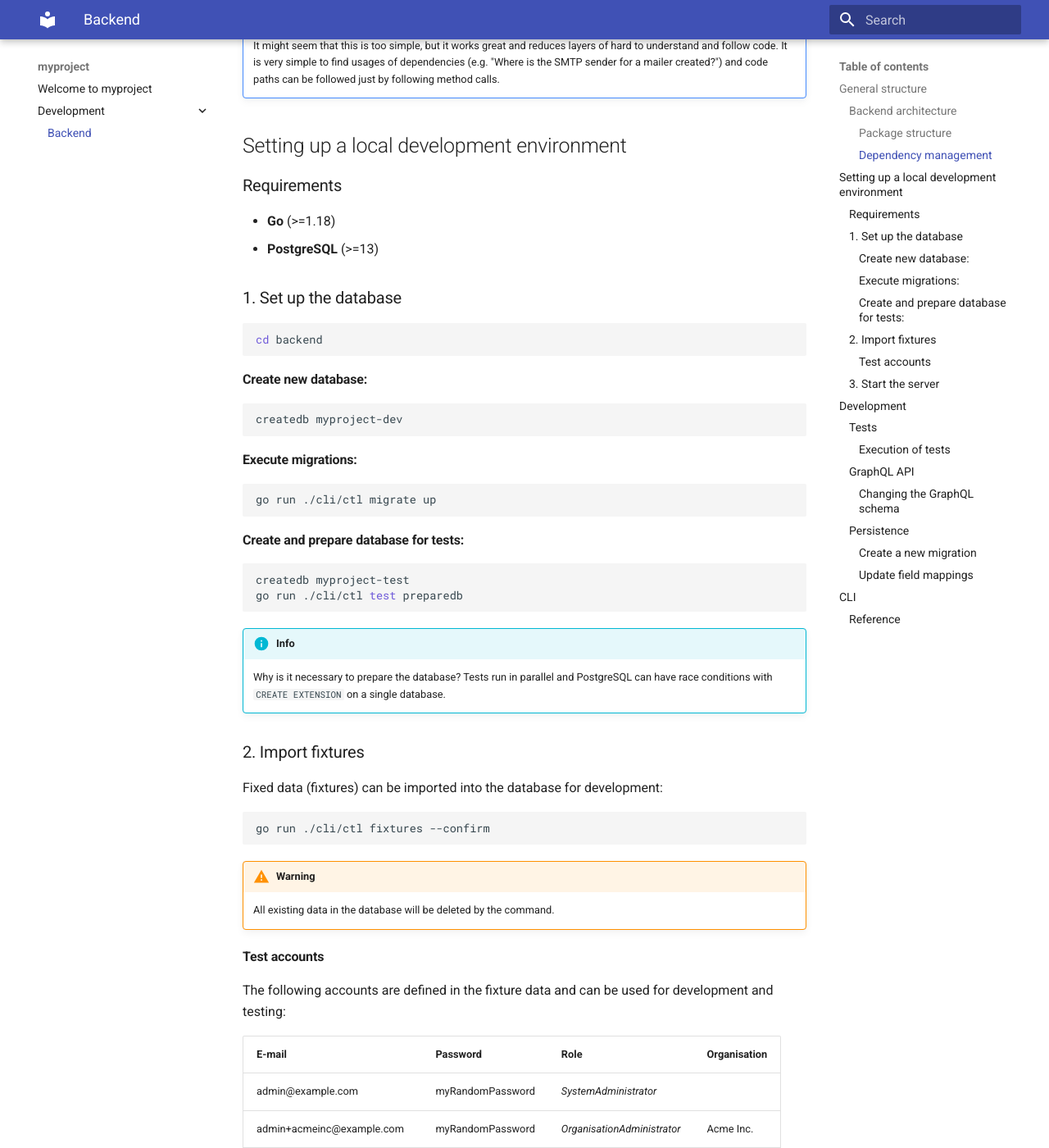
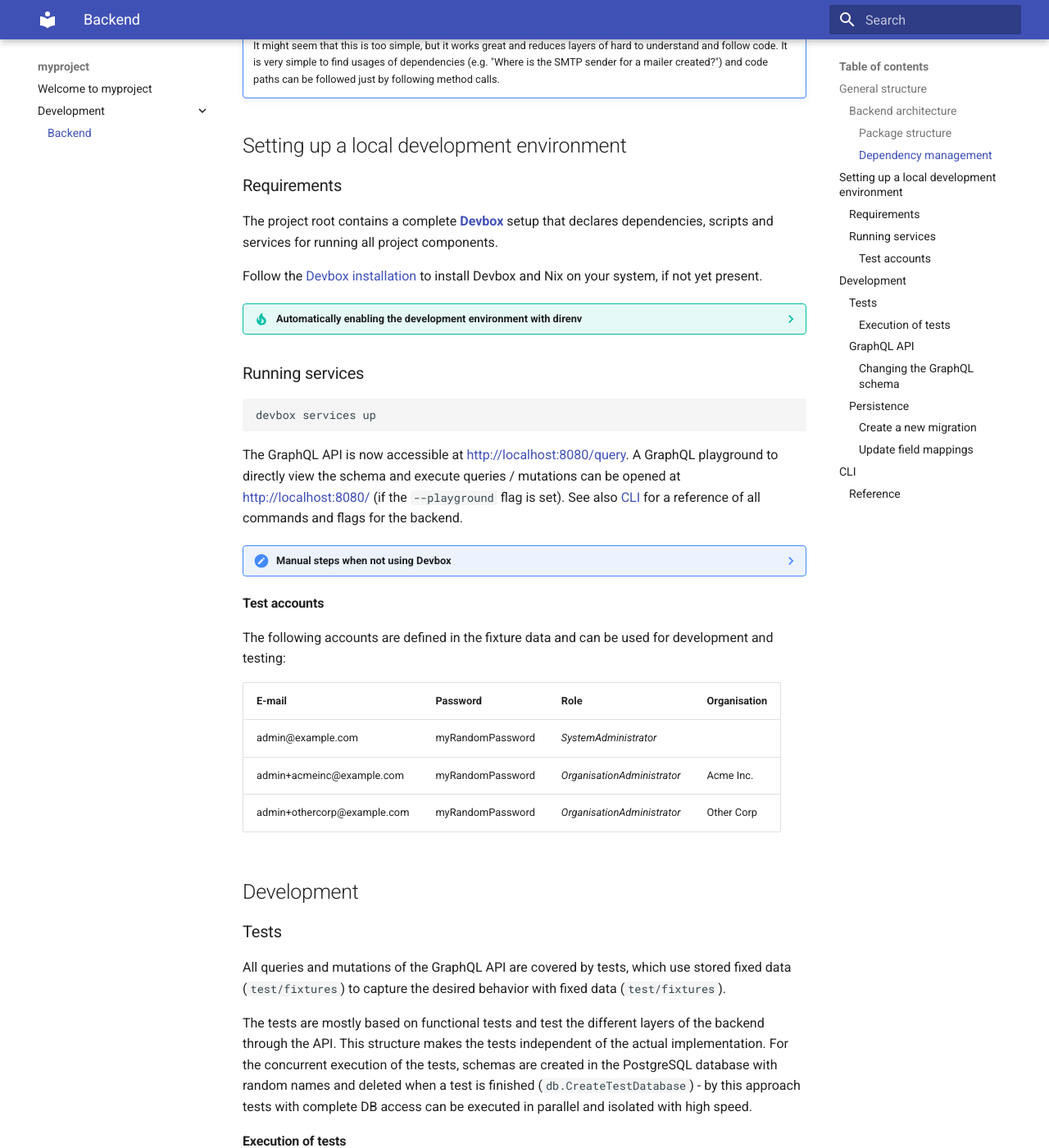
Before and after one commit to networkteam/go-apibackend-boilerplate, an MkDocs documentation site: the page built from docs/src/development/backend.md, in a window 1280 px wide and 1400 px high, scrolled down 5314 px. Shown: the whole window at 82% size. Built offline with MkDocs 1.6.1 and Material for MkDocs 9.7.7, drawn with Linux system fonts in a browser that asks for light colours; some of the changed text lies outside the part shown.

Commit message:
Adjust docs to Devbox

````diff
--- a/docs/src/development/backend.md
+++ b/docs/src/development/backend.md
@@ -196,50 +196,91 @@ implementation can be changed by providing different CLI options.
 
 ### Requirements
 
-- **Go** (>=1.18)
-- **PostgreSQL** (>=13)
+The project root contains a complete [**Devbox**](https://www.jetify.com/devbox/) setup that declares dependencies, scripts and services for running all project components.
 
-### 1. Set up the database
+Follow the [Devbox installation](https://www.jetify.com/devbox/docs/installing_devbox/) to install Devbox and Nix on your system, if not yet present.
+
+??? tip "Automatically enabling the development environment with direnv"
+
+    The project root includes an `.envrc` for direnv that automatically activates the Devbox environment.
+    Direnv must be installed globally (e.g. via `devbox global` or Homebrew).
+
+
+### Running services
 
 ```shell
-cd backend
+devbox services up
 ```
 
-#### Create new database:
+The GraphQL API is now accessible at [http://localhost:8080/query](http://localhost:8080/query).
+A GraphQL playground to directly view the schema and execute queries / mutations can be opened at [http://localhost:8080/](http://localhost:8080/) (if the `--playground` flag is set).
+See also [CLI](#cli) for a reference of all commands and flags for the backend.
 
-```shell
-createdb myproject-dev
-```
+??? note "Manual steps when not using Devbox"
 
-#### Execute migrations:
+    You need the following dependencies to setup and run the backend:
 
-```shell
-go run ./cli/ctl migrate up
-```
+      - **Go** (>=1.22)
+      - **PostgreSQL** (>=16)
 
-#### Create and prepare database for tests:
+    Follow these steps to setup and run the services needed for the backend:
 
-```shell
-createdb myproject-test
-go run ./cli/ctl test preparedb
-```
+    1. Switch to the backend
 
-!!! info
+        ```shell
+        cd backend
+        ```
 
-    Why is it necessary to prepare the database?
-    Tests run in parallel and PostgreSQL can have race conditions with `CREATE EXTENSION` on a single database.
+    2. Set up the database
 
-### 2. Import fixtures
+        ```shell
+        createdb myproject-dev
+        ```
 
-Fixed data (fixtures) can be imported into the database for development:
+    3. Execute migrations:
 
-```shell
-go run ./cli/ctl fixtures --confirm
-```
+        ```shell
+        go run ./cli/ctl migrate up
+        ```
 
-!!! warning
+    4. Create and prepare database for tests:
 
-    All existing data in the database will be deleted by the command.
+        ```shell
+        createdb myproject-test
+        go run ./cli/ctl test preparedb
+        ```
+
+        !!! info "Why is it necessary to prepare the database?"
+
+            Tests run in parallel and PostgreSQL can have race conditions with `CREATE EXTENSION` on a single database.
+
+    5. Import fixtures
+
+        Fixed data (fixtures) can be imported into the database for development:
+
+        ```shell
+        go run ./cli/ctl fixtures --confirm
+        ```
+
+        !!! warning
+
+            All existing data in the database will be deleted by the command.
+
+    6. Start the server
+
+        ```shell
+        go run ./cli/ctl server --playground
+        ```
+
+
+        !!! tip
+
+            When developing, `refresh` can be used to automatically restart the backend server when files have been modified:
+
+            ```shell
+            go run github.com/networkteam/refresh
+            ```
+
 
 #### Test accounts
 
@@ -250,23 +291,6 @@ The following accounts are defined in the fixture data and can be used for devel
 | admin@example.com           | myRandomPassword | _SystemAdministrator_       |              |
 | admin+acmeinc@example.com   | myRandomPassword | _OrganisationAdministrator_ | Acme Inc.    |
 | admin+othercorp@example.com | myRandomPassword | _OrganisationAdministrator_ | Other Corp   |
-
-### 3. Start the server
-
-```shell
-cd backend
-go run ./cli/ctl server --playground
-```
-
-The GraphQL API is now accessible at [http://localhost:8080/query](http://localhost:8080/query). A GraphQL playground to directly view the schema and execute queries / mutations can be called at [http://localhost:8080/](http://localhost:8080/) (if the `--playground` flag is set). See also [CLI](#cli) for a reference of all options.
-
-!!! tip
-
-    When developing, `refresh` can be used to automatically restart the backend server when files have been modified:
-
-    ```shell
-    go run ./cli/refresh
-    ```
 
 ## Development
 
@@ -284,7 +308,7 @@ finished (`db.CreateTestDatabase`) - by this approach tests with complete DB acc
 
 !!! note
 
-    Before running the tests, the [test database must be set up](#create-and-prepare-database-for-tests).
+    Before running the tests, the test database must be set up (happens automatically with Devbox).
 
 ```shell
 cd backend
@@ -297,7 +321,7 @@ The GraphQL API is implemented schema-first and is generated via [gqlgen](https:
 
 #### Changing the GraphQL schema
 
-After changes to the GraphQL schema, the code must be regenerated. This is done via `go run ./cli/gqlgen`.
+After changes to the GraphQL schema, the code must be regenerated. This is done via `go run github.com/99designs/gqlgen`.
 
 New resolvers are then available as a function and can be filled with the actual implementation.
 
@@ -311,14 +335,14 @@ New resolvers are then available as a function and can be filled with the actual
 *Repository*
 
 :    operations are built as functions in the `persistence/repository` package and use constants and functions generated by `construct` as a base.
-     Queries can be built directly using `*sql.DB` or [squirrel](https://github.com/Masterminds/squirrel) as query builder.
-     Repository functions use `squirrel.BaseRunner` as interface for the current database connection or transaction.
+     Queries can be built directly using `pgx` or [qrb](https://github.com/networkteam/qrb) as query builder.
+     Repository functions use `qrbpgx.Executor` as interface for the current database connection or transaction.
 
 *Queries*
 
 :    use JSON results for complex data and Common Table Expressions (CTE) to build more complex queries.
      Necessary data is side-loaded into queries to avoid further selects (`N+1` problem).
-     Eager loading of relations can be accomplished using `JSON_AGG()`.
+     Eager loading of relations can be accomplished using `JSON_AGG()` or using subselects.
 
 #### Create a new migration
 
@@ -332,7 +356,6 @@ New resolvers are then available as a function and can be filled with the actual
 #### Update field mappings
 
 After creating or modifying fields in the DB Models, `construct` must be called via `go generate ./persistence/repository`.
-New models with construct mappings must be added to `mappings.go`.
 
 ## CLI
 
````
Also changed, not shown: devbox.json (+4 -4 lines).
